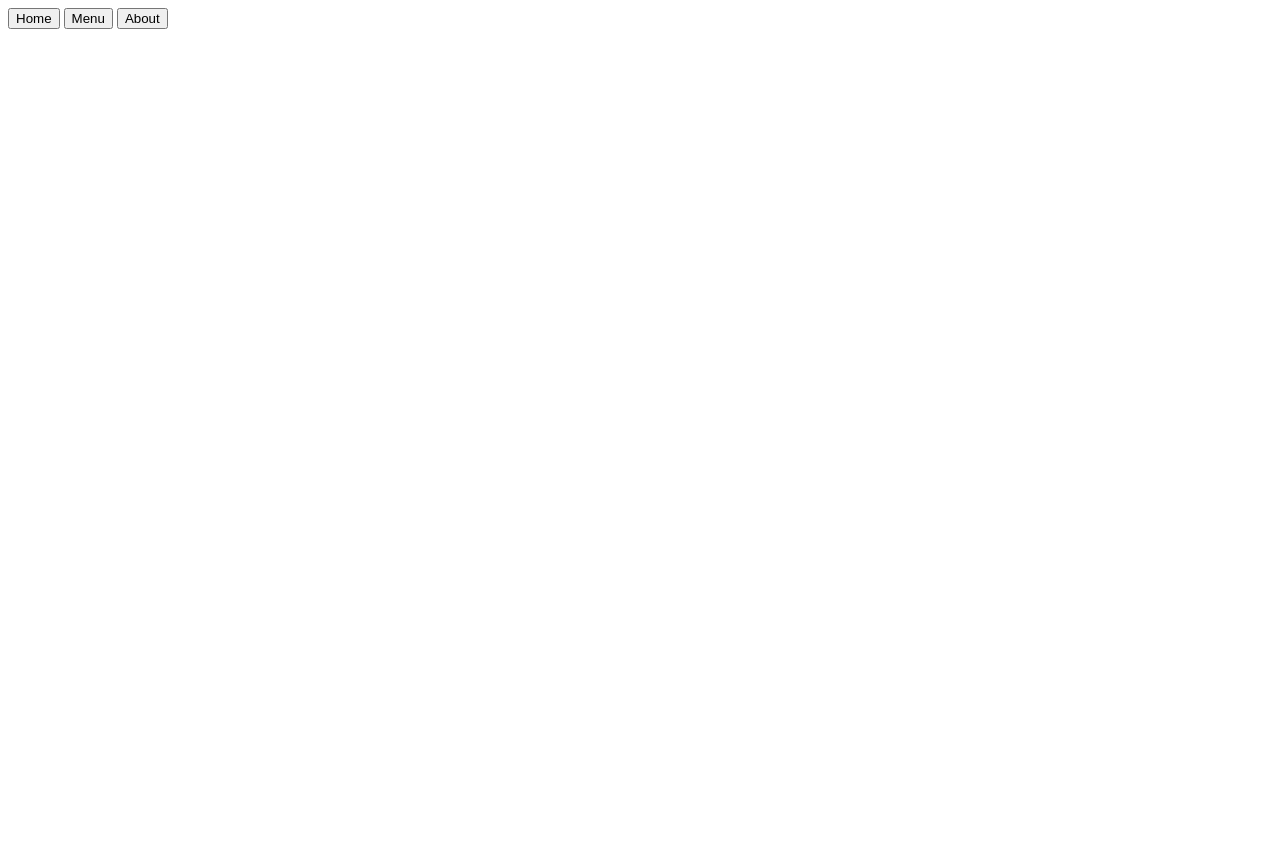
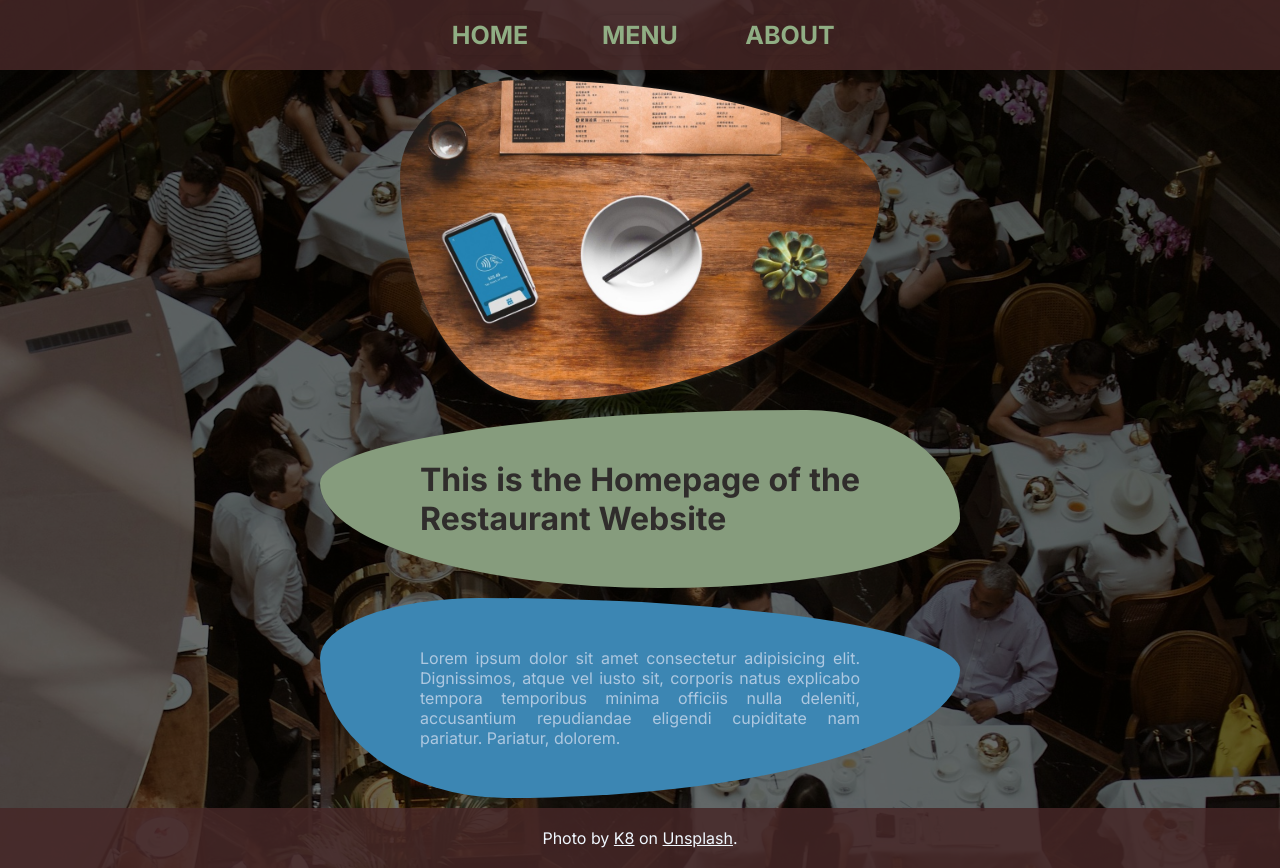
Before and after one commit to g-partha/restaurant_page, a website built with webpack: page src/template.html in a window 1280 px wide. Before the commit the page ends 800 px from the top, so only its background shows below. Built offline with nearby package versions, Linux system fonts and the light colour scheme.

Commit message:
Add the homepage

```diff
--- /dev/null
+++ b/src/homepage.js
@@ -0,0 +1,21 @@
+import restaurantImage from "./resources/restaurant-image.jpg";
+
+function createHomePage(){
+    const homePageContainer = document.createElement("div");
+    homePageContainer.classList.toggle("home-page-container");
+    const heroImage = document.createElement("img");
+    heroImage.src = restaurantImage;
+    heroImage.setAttribute("id", "hero-image");
+    homePageContainer.appendChild(heroImage);
+    const heading = document.createElement("h1");
+    heading.classList.toggle("home-page-heading");
+    heading.textContent = "This is the Homepage of the Restaurant Website";
+    homePageContainer.appendChild(heading);
+    const paragraph = document.createElement("p");
+    paragraph.classList.toggle("home-page-paragraph");
+    paragraph.textContent = "Lorem ipsum dolor sit amet consectetur adipisicing elit. Dignissimos, atque vel iusto sit, corporis natus explicabo tempora temporibus minima officiis nulla deleniti, accusantium repudiandae eligendi cupiditate nam pariatur. Pariatur, dolorem."
+    homePageContainer.appendChild(paragraph);
+    content.appendChild(homePageContainer);
+}
+
+export {createHomePage};
--- a/src/index.js
+++ b/src/index.js
@@ -1,4 +1,5 @@
 import "./style.css";
+import { createHomePage } from "./homepage";
 
-
-console.log("Hello modular JS");
+const content = document.querySelector("div#content");
+createHomePage();
--- a/src/style.css
+++ b/src/style.css
@@ -0,0 +1,95 @@
+@import url('https://fonts.googleapis.com/css2?family=Inter:ital,opsz,wght@0,14..32,100..900;1,14..32,100..900&display=swap');
+
+*{
+    padding: 0;
+    margin: 0;
+    box-sizing: border-box;
+}
+:root{
+    --color-1: rgba(70, 39, 39, 0.83); /* header color*/
+    --color-2: rgb(144, 174, 132); /* nav button color*/
+    --color-3: rgb(48, 45, 44); /*font color */
+}
+body{
+    display: grid;
+    gap: 10px;
+    justify-items: center;
+    background-image: url(./resources/background.jpg);
+    background-color: rgba(0, 0, 0, 0.566);
+    background-size: cover;
+    background-blend-mode:darken;
+    font-family: "Inter";
+    color: var(--color-3);
+}
+header{
+    background-color: var(--color-1);
+    display: flex;
+    justify-content: center;
+    box-shadow: 0 0 10px -5px black;
+    width: 100%;
+}
+nav{
+    padding: 15px;
+    display: flex;
+    justify-content: center;
+    gap: 50px;
+}
+nav > button{
+    width: 100px;
+    height: 40px;
+    border: none;
+    outline: none;
+    background: none;
+    color: var(--color-2);
+    font-size: 25px;
+    font-family: "Inter";
+    font-weight: bold;
+    text-transform: uppercase;
+    border-radius: 20px;
+    box-shadow: 0 0 10px -7px black;
+}
+
+div#footer{
+    padding: 20px 0;
+    background-color: var(--color-1);
+    width: 100%;
+    display: flex;
+    justify-content: center;
+    align-items: center;
+    color:aliceblue;
+}
+div#footer a{
+    color:aliceblue;
+}
+
+div#content{
+display: grid;
+justify-content: center;
+}
+.home-page-container{
+    width: 800px;
+    display: grid;
+    gap: 10px;
+    justify-items: center;
+}
+#hero-image{
+    width: 60%;
+    box-shadow: 0 0 10px -5px grey;
+    border-radius: 25% 75% 71% 29% / 30% 36% 64% 70%;
+}
+.home-page-heading{
+    padding: 50px 100px;
+    width: 80%;
+    text-align: justify;
+    border-radius: 76% 24% 47% 53% / 41% 61% 39% 59%;
+    background-color: rgb(134, 156, 125);
+
+}
+.home-page-paragraph{
+    width: 80%;
+    text-align: justify;
+    color:rgb(174, 200, 224);
+    padding: 50px 100px;
+    border-radius: 25% 75% 71% 29% / 30% 36% 64% 70%;
+    background-color: rgb(60, 134, 179);
+}
--- a/src/template.html
+++ b/src/template.html
@@ -14,5 +14,8 @@
         </nav>
     </header>
     <div id="content"></div>
+    <div id="footer">
+        <p>Photo by <a href="https://unsplash.com/@_k8_">K8</a> on <a href="https://unsplash.com/photos/people-in-restaurant-sWEpcc0Rm0U">Unsplash</a>.</p>
+    </div>
 </body>
 </html>
```
Also changed, not shown: src/resources/background.jpg (added), src/resources/restaurant-image.jpg (added).
